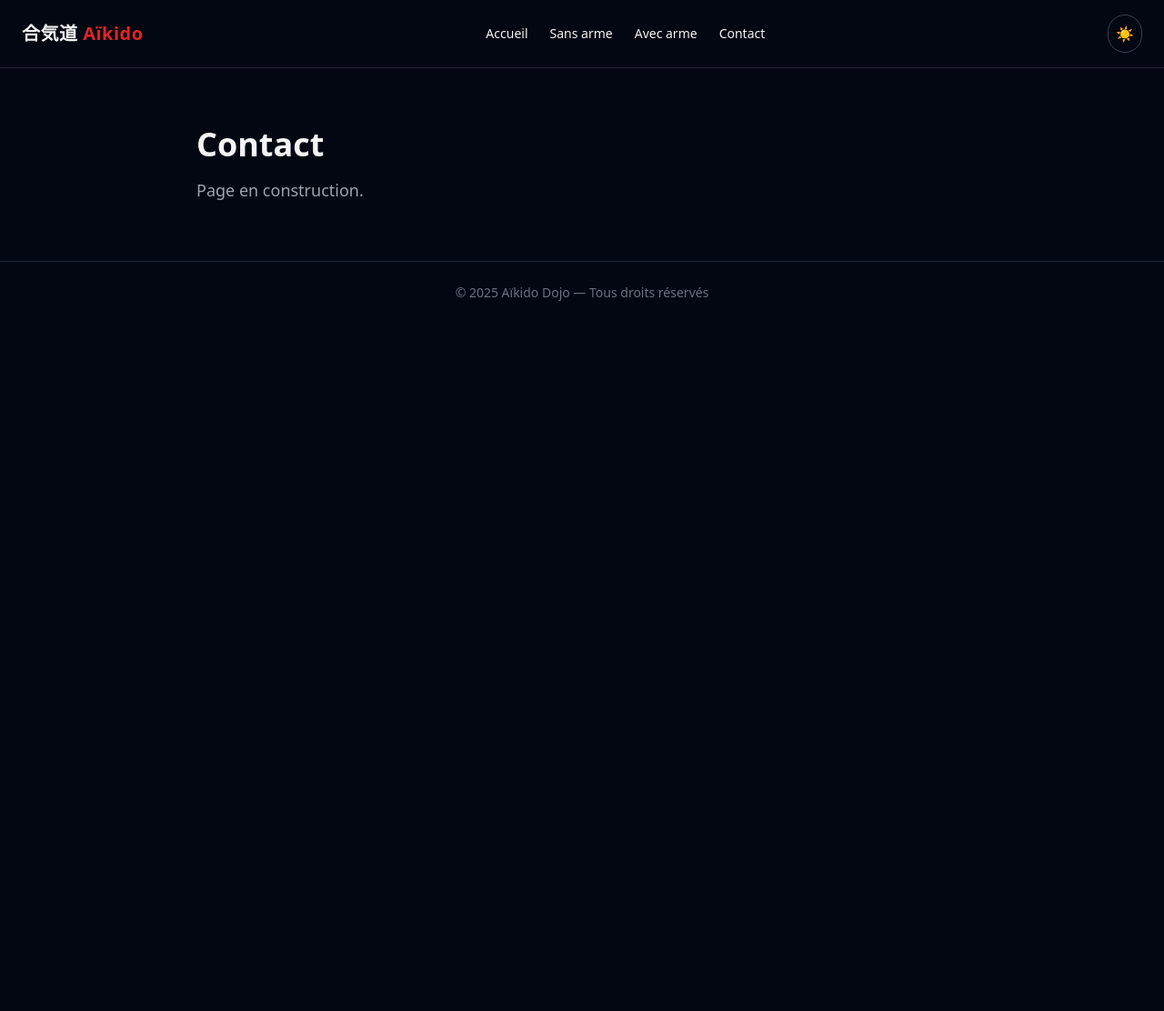
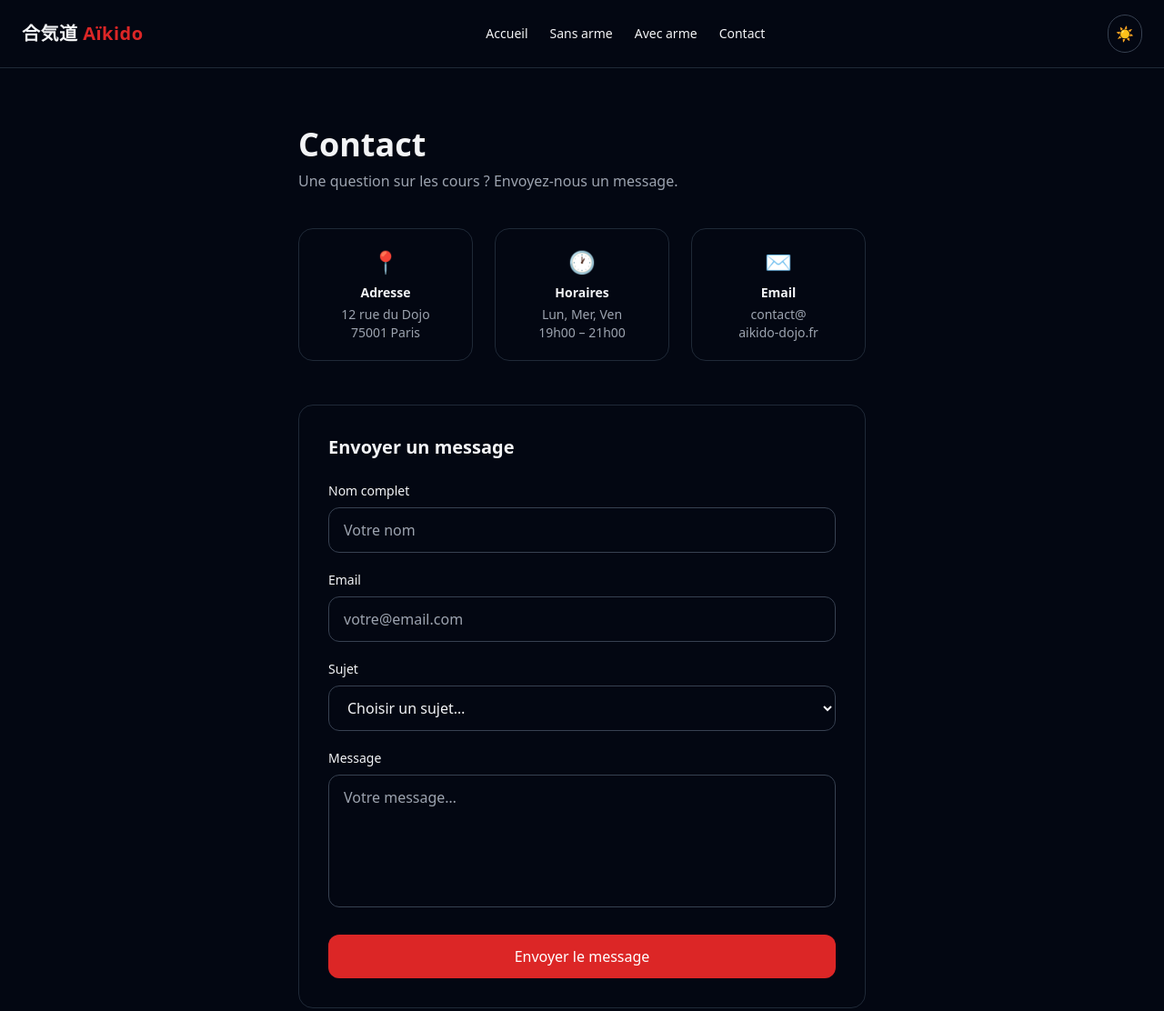
Before and after one commit to NONO7365/aikido-site, a website: page contact.html in a window 1280 px wide. Shown: the top 1112 px of the page at 91% size. Before the commit the page ends 800 px from the top, so only its background shows below. Drawn offline with nearby package versions, Linux system fonts and the light colour scheme; files that its build step writes are made by us from their sources.

Commit message:
feat: page contact avec formulaire et validation JS

```diff
--- a/contact.html
+++ b/contact.html
@@ -1,4 +1,4 @@
-<!DOCTYPE html>
+<!doctype html>
 <html lang="fr" class="dark">
   <head>
     <meta charset="UTF-8" />
@@ -6,29 +6,162 @@
     <title>Aïkido — Contact</title>
     <link rel="stylesheet" href="dist/output.css" />
   </head>
-<body class="bg-white dark:bg-gray-950 text-gray-900 dark:text-gray-100 min-h-screen transition-colors duration-300">
-
-  <nav class="border-b border-gray-200 dark:border-gray-800 px-6 py-4 flex items-center justify-between">
+  <body
+    class="bg-white dark:bg-gray-950 text-gray-900 dark:text-gray-100 min-h-screen transition-colors duration-300"
+  >
+    <nav
+      class="border-b border-gray-200 dark:border-gray-800 px-6 py-4 flex items-center justify-between"
+    >
       <a href="index.html" class="text-xl font-bold tracking-wide">
         合気道 <span class="text-red-600">Aïkido</span>
       </a>
       <ul class="flex gap-6 text-sm font-medium">
-      <li><a href="index.html"                  class="hover:text-red-500 transition-colors">Accueil</a></li>
-      <li><a href="techniques-sans-arme.html"   class="hover:text-red-500 transition-colors">Sans arme</a></li>
-      <li><a href="techniques-avec-arme.html"   class="hover:text-red-500 transition-colors">Avec arme</a></li>
-      <li><a href="contact.html"                class="hover:text-red-500 transition-colors">Contact</a></li>
+        <li>
+          <a href="index.html" class="hover:text-red-500 transition-colors"
+            >Accueil</a
+          >
+        </li>
+        <li>
+          <a
+            href="techniques-sans-arme.html"
+            class="hover:text-red-500 transition-colors"
+            >Sans arme</a
+          >
+        </li>
+        <li>
+          <a
+            href="techniques-avec-arme.html"
+            class="hover:text-red-500 transition-colors"
+            >Avec arme</a
+          >
+        </li>
+        <li>
+          <a href="contact.html" class="hover:text-red-500 transition-colors"
+            >Contact</a
+          >
+        </li>
       </ul>
-    <button id="theme-toggle" class="p-2 rounded-full border border-gray-300 dark:border-gray-700 hover:bg-gray-100 dark:hover:bg-gray-800 transition-colors">
+      <button
+        id="theme-toggle"
+        class="p-2 rounded-full border border-gray-300 dark:border-gray-700 hover:bg-gray-100 dark:hover:bg-gray-800 transition-colors"
+      >
         <span id="theme-icon">☀️</span>
       </button>
     </nav>
 
-  <main class="max-w-4xl mx-auto px-6 py-16">
-    <h1 class="text-4xl font-bold mb-4">Contact</h1>
-    <p class="text-gray-600 dark:text-gray-400 text-lg">Page en construction.</p>
+    <main class="max-w-2xl mx-auto px-6 py-16">
+      <h1 class="text-4xl font-bold mb-2">Contact</h1>
+      <p class="text-gray-600 dark:text-gray-400 mb-10">
+        Une question sur les cours ? Envoyez-nous un message.
+      </p>
+
+      <!-- INFOS DOJO -->
+      <div class="grid grid-cols-1 md:grid-cols-3 gap-6 mb-12">
+        <div
+          class="p-5 rounded-2xl border border-gray-200 dark:border-gray-800 text-center"
+        >
+          <div class="text-2xl mb-2">📍</div>
+          <p class="font-semibold text-sm mb-1">Adresse</p>
+          <p class="text-gray-500 dark:text-gray-400 text-sm">
+            12 rue du Dojo<br />75001 Paris
+          </p>
+        </div>
+        <div
+          class="p-5 rounded-2xl border border-gray-200 dark:border-gray-800 text-center"
+        >
+          <div class="text-2xl mb-2">🕐</div>
+          <p class="font-semibold text-sm mb-1">Horaires</p>
+          <p class="text-gray-500 dark:text-gray-400 text-sm">
+            Lun, Mer, Ven<br />19h00 – 21h00
+          </p>
+        </div>
+        <div
+          class="p-5 rounded-2xl border border-gray-200 dark:border-gray-800 text-center"
+        >
+          <div class="text-2xl mb-2">✉️</div>
+          <p class="font-semibold text-sm mb-1">Email</p>
+          <p class="text-gray-500 dark:text-gray-400 text-sm">
+            contact@<br />aikido-dojo.fr
+          </p>
+        </div>
+      </div>
+
+      <!-- FORMULAIRE -->
+      <div class="rounded-2xl border border-gray-200 dark:border-gray-800 p-8">
+        <h2 class="text-xl font-bold mb-6">Envoyer un message</h2>
+
+        <div class="mb-5">
+          <label class="block text-sm font-medium mb-2" for="nom"
+            >Nom complet</label
+          >
+          <input
+            type="text"
+            id="nom"
+            placeholder="Votre nom"
+            class="w-full px-4 py-3 rounded-xl border border-gray-300 dark:border-gray-700 bg-transparent focus:outline-none focus:border-red-500 transition-colors text-gray-900 dark:text-gray-100 placeholder-gray-400"
+          />
+        </div>
+
+        <div class="mb-5">
+          <label class="block text-sm font-medium mb-2" for="email"
+            >Email</label
+          >
+          <input
+            type="email"
+            id="email"
+            placeholder="votre@email.com"
+            class="w-full px-4 py-3 rounded-xl border border-gray-300 dark:border-gray-700 bg-transparent focus:outline-none focus:border-red-500 transition-colors text-gray-900 dark:text-gray-100 placeholder-gray-400"
+          />
+        </div>
+
+        <div class="mb-5">
+          <label class="block text-sm font-medium mb-2" for="sujet"
+            >Sujet</label
+          >
+          <select
+            id="sujet"
+            class="w-full px-4 py-3 rounded-xl border border-gray-300 dark:border-gray-700 bg-white dark:bg-gray-950 focus:outline-none focus:border-red-500 transition-colors text-gray-900 dark:text-gray-100"
+          >
+            <option value="">Choisir un sujet…</option>
+            <option>Renseignements sur les cours</option>
+            <option>Inscription</option>
+            <option>Tarifs</option>
+            <option>Autre</option>
+          </select>
+        </div>
+
+        <div class="mb-6">
+          <label class="block text-sm font-medium mb-2" for="message"
+            >Message</label
+          >
+          <textarea
+            id="message"
+            rows="5"
+            placeholder="Votre message…"
+            class="w-full px-4 py-3 rounded-xl border border-gray-300 dark:border-gray-700 bg-transparent focus:outline-none focus:border-red-500 transition-colors text-gray-900 dark:text-gray-100 placeholder-gray-400 resize-none"
+          ></textarea>
+        </div>
+
+        <!-- Message de confirmation (caché par défaut) -->
+        <div
+          id="confirmation"
+          class="hidden mb-4 p-4 rounded-xl bg-green-50 dark:bg-green-950 border border-green-200 dark:border-green-800 text-green-700 dark:text-green-400 text-sm"
+        >
+          ✅ Message envoyé ! Nous vous répondrons sous 48h.
+        </div>
+
+        <button
+          id="btn-envoyer"
+          class="w-full bg-red-600 hover:bg-red-700 text-white font-medium py-3 rounded-xl transition-colors"
+        >
+          Envoyer le message
+        </button>
+      </div>
     </main>
 
-  <footer class="border-t border-gray-200 dark:border-gray-800 text-center text-sm text-gray-500 py-6">
+    <footer
+      class="border-t border-gray-200 dark:border-gray-800 text-center text-sm text-gray-500 py-6"
+    >
       © 2025 Aïkido Dojo — Tous droits réservés
     </footer>
 
--- a/js/theme.js
+++ b/js/theme.js
@@ -14,3 +14,24 @@ toggle.addEventListener("click", () => {
   icon.textContent = isDark ? "☀️" : "🌙";
   localStorage.setItem("theme", isDark ? "dark" : "light");
 });
+
+// Validation formulaire contact
+const btnEnvoyer = document.getElementById("btn-envoyer");
+if (btnEnvoyer) {
+  btnEnvoyer.addEventListener("click", () => {
+    const nom = document.getElementById("nom")?.value.trim();
+    const email = document.getElementById("email")?.value.trim();
+    const message = document.getElementById("message")?.value.trim();
+
+    if (!nom || !email || !message) {
+      alert("Merci de remplir au moins votre nom, email et message.");
+      return;
+    }
+
+    // Simulation d'envoi (pas de backend pour l'instant)
+    document.getElementById("confirmation").classList.remove("hidden");
+    btnEnvoyer.disabled = true;
+    btnEnvoyer.textContent = "Message envoyé ✓";
+    btnEnvoyer.classList.replace("bg-red-600", "bg-gray-400");
+  });
+}
```
Lines whose indentation alone changed are shown as unchanged.
